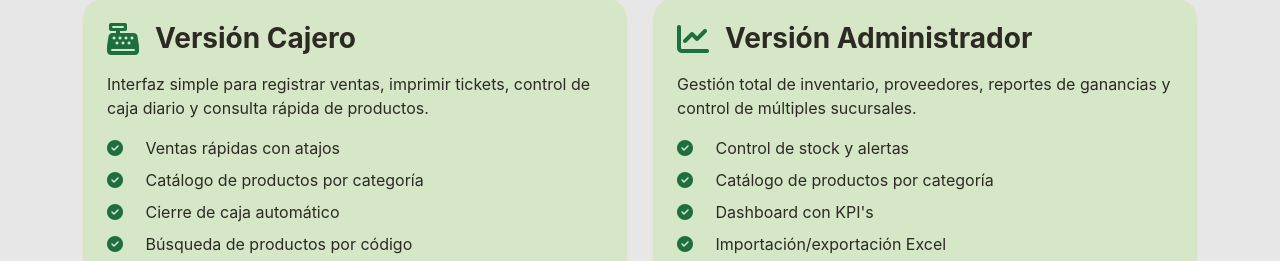
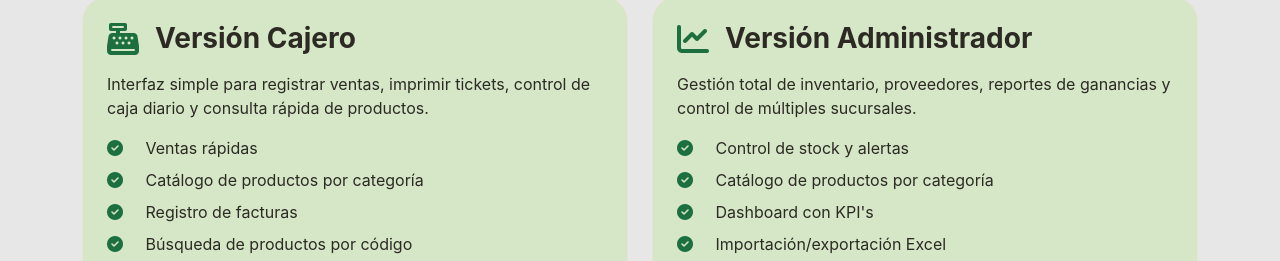
Before and after one commit to Marquez-Company-Enterprise-Software/Stock-Pymes.github.io, a plain HTML site: page index.html in a window 1280 px wide. Shown: the part 997-1258 px from the top of the page. Drawn offline with nearby package versions, Linux system fonts and the light colour scheme.

Commit message:
Update index.html

```diff
--- a/index.html
+++ b/index.html
@@ -411,9 +411,9 @@
                         </div>
                         <p>Interfaz simple para registrar ventas, imprimir tickets, control de caja diario y consulta rápida de productos.</p>
                         <ul class="list-unstyled feature-list mt-3">
-                            <li class="mb-2"><i class="fas fa-check-circle me-2"></i> Ventas rápidas con atajos</li>
+                            <li class="mb-2"><i class="fas fa-check-circle me-2"></i> Ventas rápidas</li>
                             <li class="mb-2"><i class="fas fa-check-circle me-2"></i> Catálogo de productos por categoría</li>
-                            <li class="mb-2"><i class="fas fa-check-circle me-2"></i> Cierre de caja automático</li>
+                            <li class="mb-2"><i class="fas fa-check-circle me-2"></i> Registro de facturas</li>
                             <li class="mb-2"><i class="fas fa-check-circle me-2"></i> Búsqueda de productos por código</li>
                             <li class="mb-2"><i class="fas fa-check-circle me-2"></i> Historial de ventas diarias</li>
                         </ul>
```
